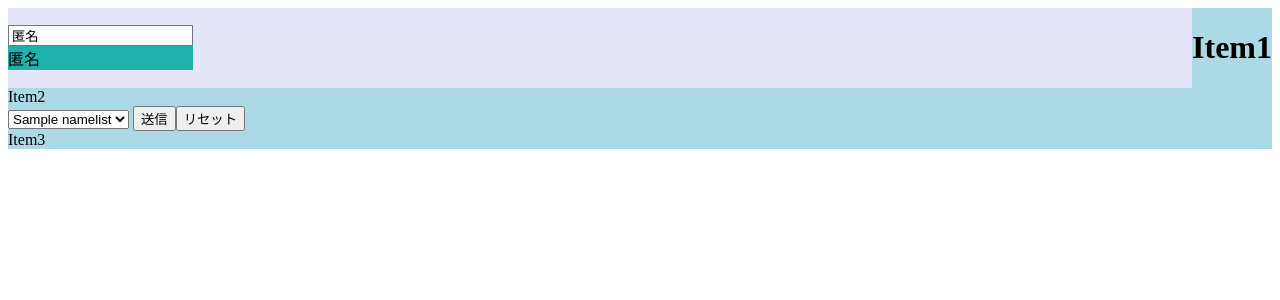
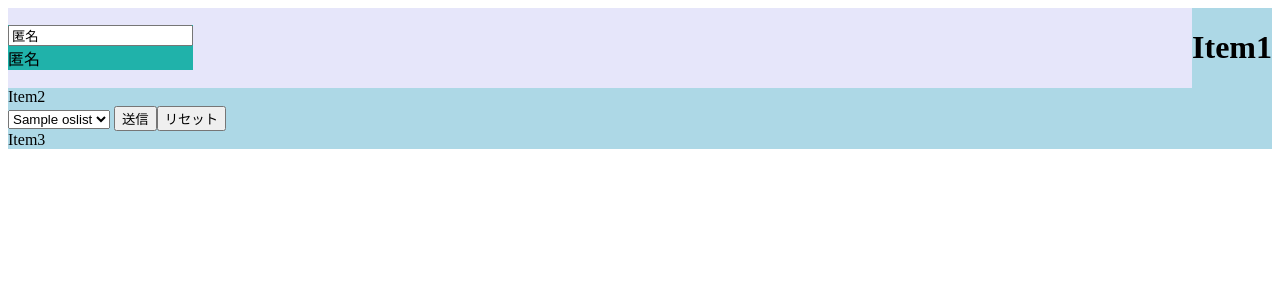
Before and after one commit to ms440-jp/practice_flexbox, a Flask app: template templates/index.html in a window 1280 px wide. Shown: the top 300 px of the page. Run offline with Flask 2, Linux system fonts and the light colour scheme; the template is opened without the code that fills it: most values are stand-ins (such as "Sample title", 1, 10 or a date in 2020).

Commit message:
modify name of a list

```diff
--- a/main.py
+++ b/main.py
@@ -5,13 +5,13 @@ app = Flask(__name__)
 @app.route("/", methods=["GET", "POST"])
 def main():
     if request.method == "GET":
-        namelist = ["Windows", "Mac", "Linux"]
-        return render_template("index.html", namelist=namelist)
+        oslist = ["Windows", "Mac", "Linux"]
+        return render_template("index.html", oslist=oslist)
     else:
         os = request.form["os"]
         print(os)
-        namelist = ["Windows", "Mac", "Linux"]
-        return render_template("index.html", namelist=namelist)
+        oslist = ["Windows", "Mac", "Linux"]
+        return render_template("index.html", oslist=oslist)
 
 
 if __name__ == "__main__":
--- a/templates/index.html
+++ b/templates/index.html
@@ -25,8 +25,8 @@
             <div id="app_select">
                 <form action="/" method="POST">
                     <select name="os">
-                        {% for name in namelist %}
-                        <option value="{{name}}">{{name}}</option>
+                        {% for os in oslist %}
+                        <option value="{{os}}">{{os}}</option>
                         {% endfor %}
                     </select>
                     <input type="submit" value="送信"><input type="reset" value="リセット">
```
